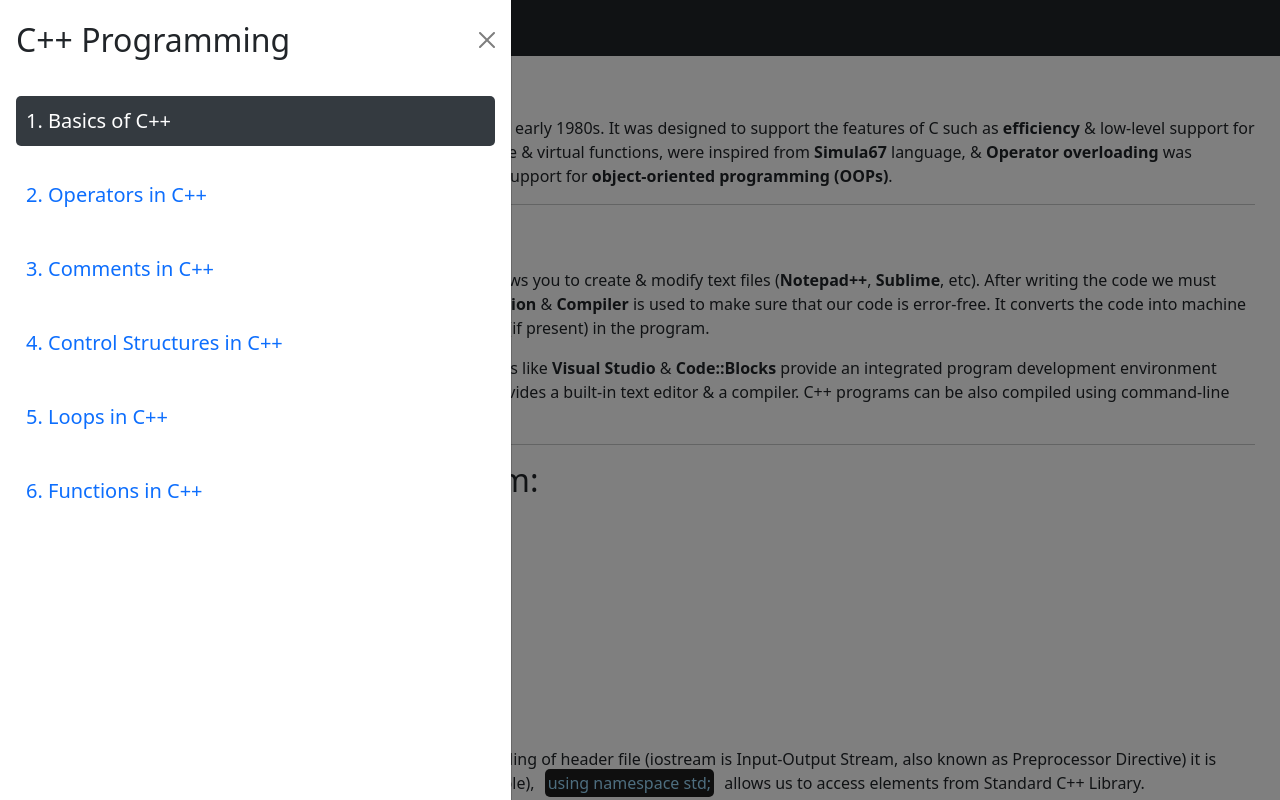
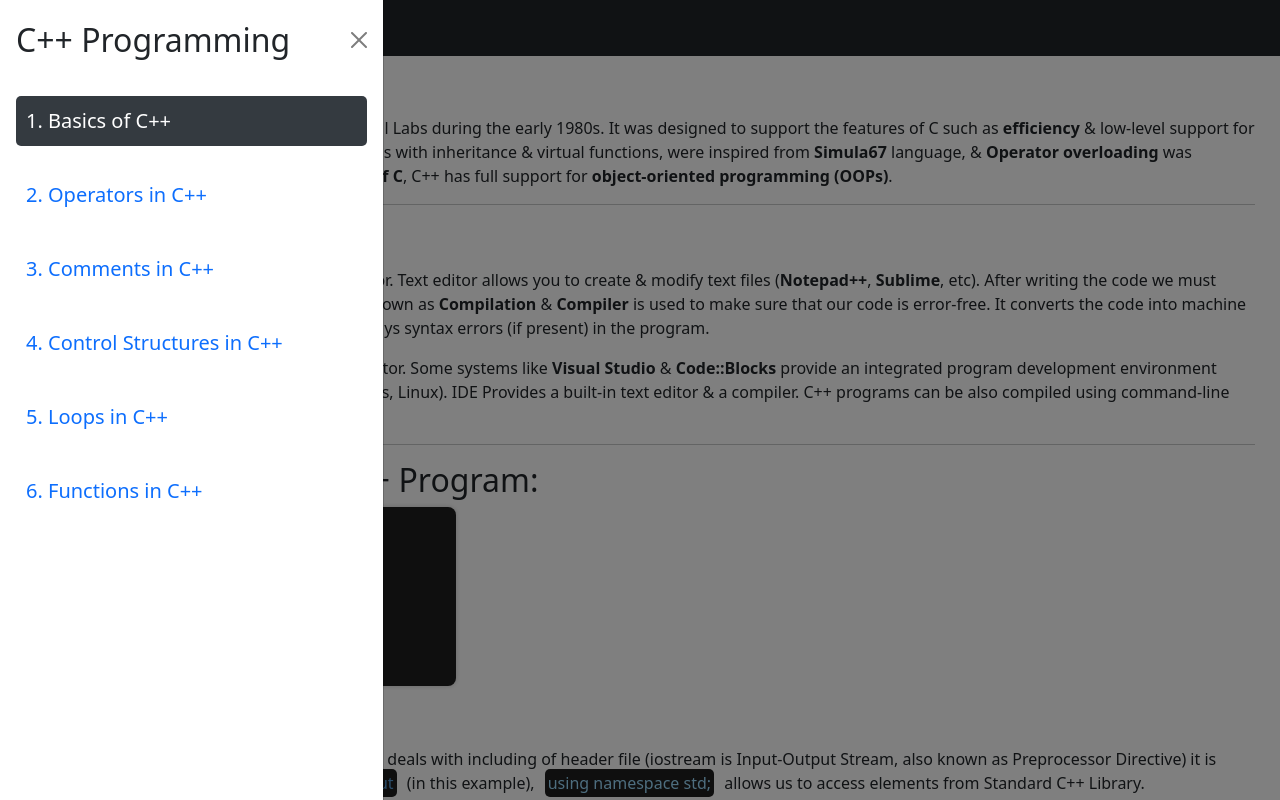
Before and after one commit to dhirenvasnani/cpp-tutorial, a plain HTML site: page index.html in a window 1280 px wide. Both pictures are taken after a click on the button 39 px from the left and 28 px from the top of the page. Shown: the top 800 px of the page. Drawn offline with nearby package versions, Linux system fonts and the light colour scheme.

Commit message:
Update styles.css

```diff
--- a/styles.css
+++ b/styles.css
@@ -111,7 +111,7 @@ th {
 
 @media (min-width: 1080px) {
     .offcanvas {
-        width: 40% !important;
+        width: 30% !important;
     }
 
 	.code {
```
